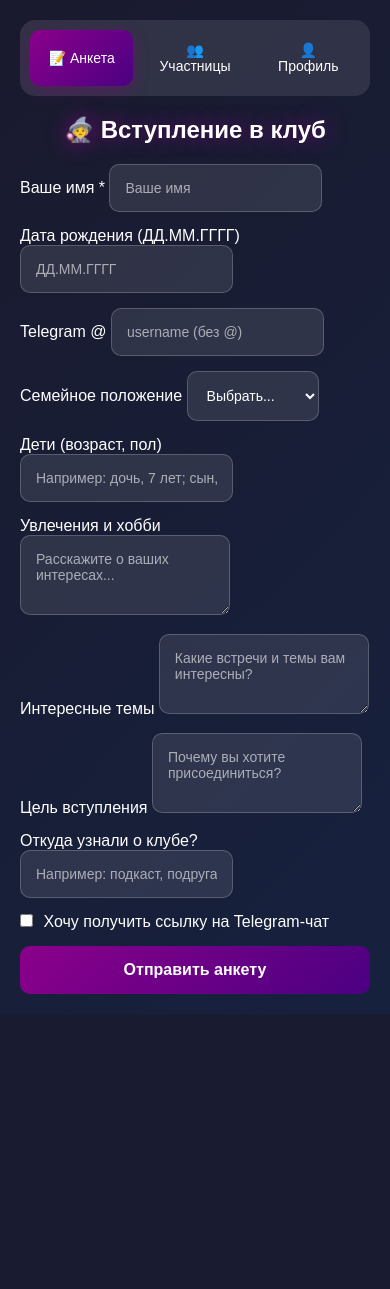
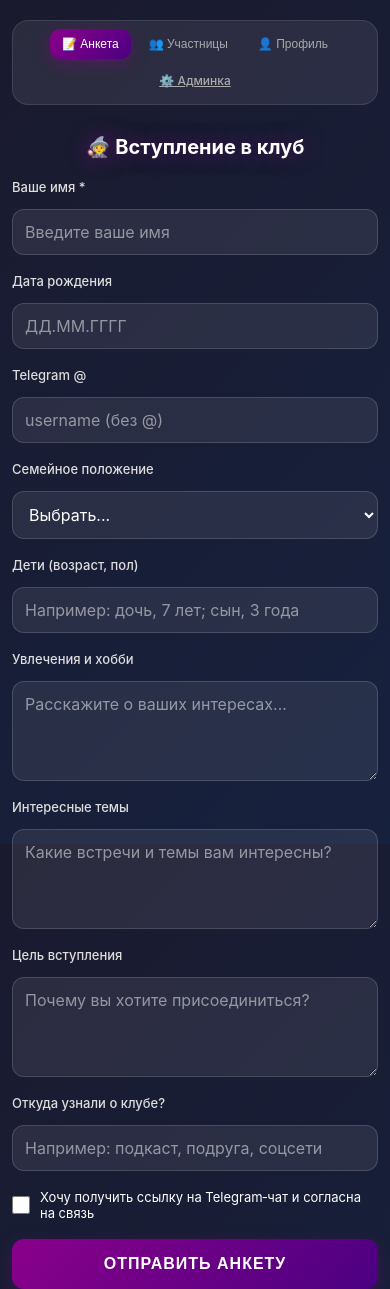
Before and after one commit to timka191010/witch-bot-update, a Flask app: page / in a window 390 px wide. Before the commit the page ends 1014 px from the top, so only its background shows below. Run offline with Flask 3, Linux system fonts and the light colour scheme.

Commit message:
Update index.html

```diff
--- a/api/templates/index.html
+++ b/api/templates/index.html
@@ -11,50 +11,94 @@
             box-sizing: border-box;
         }
 
+        html, body {
+            width: 100%;
+            height: 100%;
+        }
+
         body {
-            font-family: 'Arial', sans-serif;
+            font-family: -apple-system, BlinkMacSystemFont, 'Segoe UI', 'Arial', sans-serif;
             background: linear-gradient(135deg, #1a1a2e 0%, #16213e 100%);
             color: #fff;
             min-height: 100vh;
+            padding: 20px 0 40px 0;
         }
 
         .container {
-            max-width: 600px;
+            max-width: 900px;
             margin: 0 auto;
-            padding: 20px;
+            padding: 0 20px;
         }
 
-        /* Навигация */
+        /* === НАВИГАЦИЯ === */
         .tabs {
             display: flex;
             gap: 10px;
-            margin-bottom: 20px;
-            background: rgba(255, 255, 255, 0.1);
-            padding: 10px;
-            border-radius: 15px;
+            margin-bottom: 30px;
+            background: rgba(255, 255, 255, 0.08);
+            padding: 12px;
+            border-radius: 16px;
+            border: 1px solid rgba(255, 255, 255, 0.1);
+            flex-wrap: wrap;
+            justify-content: center;
+            align-items: center;
         }
 
         .tab {
-            flex: 1;
-            padding: 12px;
+            padding: 12px 20px;
             background: transparent;
             border: none;
-            color: #fff;
+            color: #aaa;
             cursor: pointer;
             border-radius: 10px;
             font-size: 14px;
-            transition: all 0.3s;
+            transition: all 0.2s ease;
+            font-weight: 500;
+            white-space: nowrap;
+        }
+
+        .tab:hover {
+            background: rgba(255, 255, 255, 0.05);
+            color: #ddd;
         }
 
         .tab.active {
             background: linear-gradient(135deg, #8B008B, #4B0082);
+            color: #fff;
             box-shadow: 0 4px 15px rgba(139, 0, 139, 0.4);
         }
 
-        /* Вкладки контента */
+        .admin-btn {
+            margin-left: auto;
+            font-size: 12px;
+            color: #aaa;
+        }
+
+        .admin-btn:hover {
+            color: #ddd;
+        }
+
+        @media (max-width: 768px) {
+            .tabs {
+                gap: 8px;
+            }
+
+            .tab {
+                padding: 10px 14px;
+                font-size: 13px;
+            }
+
+            .admin-btn {
+                margin-left: 0;
+                width: 100%;
+                text-align: center;
+            }
+        }
+
+        /* === КОНТЕНТ === */
         .tab-content {
             display: none;
-            animation: fadeIn 0.3s;
+            animation: fadeIn 0.3s ease-in-out;
         }
 
         .tab-content.active {
@@ -62,118 +106,228 @@
         }
 
         @keyframes fadeIn {
-            from { opacity: 0; transform: translateY(10px); }
-            to { opacity: 1; transform: translateY(0); }
+            from {
+                opacity: 0;
+                transform: translateY(10px);
+            }
+            to {
+                opacity: 1;
+                transform: translateY(0);
+            }
         }
 
         h1 {
             text-align: center;
-            margin-bottom: 20px;
-            font-size: 24px;
-            text-shadow: 0 0 20px rgba(139, 0, 139, 0.8);
+            margin-bottom: 30px;
+            font-size: 28px;
+            text-shadow: 0 0 20px rgba(139, 0, 139, 0.6);
+            color: #fff;
         }
 
-        /* Форма */
-        form {
-            display: flex;
-            flex-direction: column;
-            gap: 15px;
+        /* === ФОРМА === */
+        .form-wrapper {
+            display: grid;
+            gap: 18px;
         }
 
-        input, textarea, select {
+        .form-row {
+            display: grid;
+            grid-template-columns: 1fr 1.5fr;
+            gap: 20px;
+            align-items: flex-start;
+        }
+
+        .form-row label {
+            padding-top: 15px;
+            font-size: 14px;
+            color: #ddd;
+            font-weight: 500;
+        }
+
+        .form-row input,
+        .form-row textarea,
+        .form-row select {
             padding: 15px;
-            background: rgba(255, 255, 255, 0.1);
-            border: 1px solid rgba(255, 255, 255, 0.2);
-            border-radius: 10px;
+            background: rgba(255, 255, 255, 0.08);
+            border: 1px solid rgba(255, 255, 255, 0.15);
+            border-radius: 12px;
             color: #fff;
             font-size: 14px;
             font-family: inherit;
+            transition: all 0.2s ease;
         }
 
-        input::placeholder, textarea::placeholder {
-            color: rgba(255, 255, 255, 0.6);
-        }
-
-        textarea {
-            min-height: 80px;
+        .form-row textarea {
+            grid-column: 2;
+            min-height: 100px;
             resize: vertical;
         }
 
+        .form-row input:focus,
+        .form-row textarea:focus,
+        .form-row select:focus {
+            outline: none;
+            background: rgba(255, 255, 255, 0.12);
+            border-color: rgba(139, 0, 139, 0.8);
+            box-shadow: 0 0 8px rgba(139, 0, 139, 0.4);
+        }
+
+        .form-row input::placeholder,
+        .form-row textarea::placeholder {
+            color: rgba(255, 255, 255, 0.5);
+        }
+
+        /* Чекбокс */
+        .checkbox-row {
+            grid-column: 1 / -1;
+            display: flex;
+            align-items: center;
+            gap: 10px;
+        }
+
+        .checkbox-row input[type="checkbox"] {
+            width: 18px;
+            height: 18px;
+            cursor: pointer;
+            flex-shrink: 0;
+        }
+
+        .checkbox-row label {
+            padding-top: 0 !important;
+            margin: 0;
+            font-weight: 400;
+            font-size: 13px;
+        }
+
+        /* Кнопка отправить */
         .btn-submit {
-            padding: 15px;
+            grid-column: 1 / -1;
+            padding: 16px;
             background: linear-gradient(135deg, #8B008B, #4B0082);
             border: none;
-            border-radius: 10px;
+            border-radius: 12px;
             color: #fff;
             font-size: 16px;
             font-weight: bold;
             cursor: pointer;
-            transition: transform 0.2s;
+            transition: all 0.2s ease;
+            box-shadow: 0 4px 15px rgba(139, 0, 139, 0.3);
+            text-transform: uppercase;
+            letter-spacing: 1px;
         }
 
         .btn-submit:hover {
             transform: translateY(-2px);
-            box-shadow: 0 5px 20px rgba(139, 0, 139, 0.5);
+            box-shadow: 0 6px 20px rgba(139, 0, 139, 0.5);
+            background: linear-gradient(135deg, #9B109B, #5B1092);
         }
 
         .btn-submit:active {
             transform: scale(0.98);
         }
 
-        /* Участницы */
+        /* Сообщения */
+        .success-message,
+        .error-message {
+            padding: 15px;
+            border-radius: 12px;
+            margin-bottom: 20px;
+            display: none;
+            font-weight: 500;
+            text-align: center;
+        }
+
+        .success-message {
+            background: rgba(0, 200, 100, 0.15);
+            color: #00FF88;
+            border: 1px solid rgba(0, 255, 100, 0.4);
+        }
+
+        .error-message {
+            background: rgba(255, 100, 100, 0.15);
+            color: #FF6B6B;
+            border: 1px solid rgba(255, 100, 100, 0.4);
+        }
+
+        /* === УЧАСТНИЦЫ === */
         .members-grid {
             display: flex;
             flex-direction: column;
-            gap: 15px;
+            gap: 16px;
         }
 
         .member-card {
-            background: rgba(255, 255, 255, 0.1);
+            background: rgba(255, 255, 255, 0.08);
             padding: 20px;
-            border-radius: 15px;
+            border-radius: 14px;
             display: flex;
-            gap: 15px;
-            align-items: center;
-            transition: transform 0.2s;
+            gap: 18px;
+            align-items: flex-start;
+            transition: all 0.2s ease;
+            border: 1px solid rgba(255, 255, 255, 0.1);
         }
 
         .member-card:hover {
-            transform: translateY(-2px);
-            background: rgba(255, 255, 255, 0.15);
+            transform: translateY(-3px);
+            background: rgba(255, 255, 255, 0.12);
+            border-color: rgba(139, 0, 139, 0.5);
+            box-shadow: 0 8px 20px rgba(139, 0, 139, 0.3);
         }
 
         .member-emoji {
-            font-size: 40px;
-            min-width: 50px;
+            font-size: 48px;
+            min-width: 60px;
             text-align: center;
+            flex-shrink: 0;
+        }
+
+        .member-info {
+            flex: 1;
         }
 
         .member-info h3 {
             font-size: 18px;
-            margin-bottom: 5px;
+            margin-bottom: 8px;
+            color: #fff;
         }
 
         .member-title {
             color: #FFD700;
             font-weight: bold;
-            margin-bottom: 5px;
+            margin-bottom: 8px;
+            font-size: 14px;
         }
 
         .member-role {
-            font-size: 12px;
+            font-size: 13px;
             color: rgba(255, 255, 255, 0.7);
+            margin-bottom: 4px;
         }
 
-        /* Профиль */
+        .loading {
+            text-align: center;
+            color: #FFD700;
+            padding: 60px 20px;
+            font-size: 16px;
+        }
+
+        /* === ПРОФИЛЬ === */
         .profile-info {
-            background: rgba(255, 255, 255, 0.1);
-            padding: 20px;
-            border-radius: 15px;
+            background: rgba(255, 255, 255, 0.08);
+            padding: 24px;
+            border-radius: 14px;
+            border: 1px solid rgba(255, 255, 255, 0.1);
         }
 
         .profile-info p {
-            padding: 10px 0;
-            border-bottom: 1px solid rgba(255, 255, 255, 0.1);
+            padding: 12px 0;
+            border-bottom: 1px solid rgba(255, 255, 255, 0.08);
+            font-size: 15px;
+            line-height: 1.6;
+        }
+
+        .profile-info p:last-child {
+            border-bottom: none;
         }
 
         .status-pending {
@@ -191,30 +345,75 @@
             font-weight: bold;
         }
 
-        .success-message {
-            background: rgba(0, 255, 0, 0.1);
-            color: #00FF00;
-            padding: 15px;
-            border-radius: 10px;
-            margin-bottom: 15px;
-            display: none;
-            border: 1px solid rgba(0, 255, 0, 0.3);
+        /* === АДАПТИВ === */
+        @media (max-width: 768px) {
+            .container {
+                padding: 0 15px;
+            }
+
+            h1 {
+                font-size: 22px;
+                margin-bottom: 20px;
+            }
+
+            .form-row {
+                grid-template-columns: 1fr;
+                gap: 8px;
+            }
+
+            .form-row label {
+                padding-top: 0;
+                margin-bottom: 6px;
+            }
+
+            .form-row textarea {
+                grid-column: 1;
+            }
+
+            .form-row input,
+            .form-row textarea,
+            .form-row select {
+                padding: 12px;
+                font-size: 16px;
+            }
+
+            .member-card {
+                padding: 15px;
+                gap: 12px;
+            }
+
+            .member-emoji {
+                font-size: 36px;
+                min-width: 48px;
+            }
+
+            .member-info h3 {
+                font-size: 16px;
+            }
         }
 
-        .error-message {
-            background: rgba(255, 0, 0, 0.1);
-            color: #FF4444;
-            padding: 15px;
-            border-radius: 10px;
-            margin-bottom: 15px;
-            display: none;
-            border: 1px solid rgba(255, 0, 0, 0.3);
-        }
+        @media (max-width: 480px) {
+            .container {
+                padding: 0 12px;
+            }
 
-        .loading {
-            text-align: center;
-            color: #FFD700;
-            padding: 20px;
+            .tabs {
+                gap: 6px;
+                padding: 8px;
+            }
+
+            .tab {
+                padding: 8px 12px;
+                font-size: 12px;
+            }
+
+            h1 {
+                font-size: 20px;
+            }
+
+            .form-row label {
+                font-size: 13px;
+            }
         }
     </style>
 </head>
@@ -225,31 +424,32 @@
         <button class="tab active" onclick="switchTab('form', this)">📝 Анкета</button>
         <button class="tab" onclick="switchTab('members', this)">👥 Участницы</button>
         <button class="tab" onclick="switchTab('profile', this)">👤 Профиль</button>
+        <a href="/admin" class="tab admin-btn">⚙️ Админка</a>
     </div>
 
     <!-- АНКЕТА -->
     <div id="form" class="tab-content active">
         <h1>🧙‍♀️ Вступление в клуб</h1>
-        <div class="success-message" id="successMsg">✅ Ваша анкета отправлена! Администратор свяжется с вами.</div>
+        <div class="success-message" id="successMsg">✅ Ваша анкета отправлена!</div>
         <div class="error-message" id="errorMsg"></div>
 
-        <form id="surveyForm">
-            <div>
+        <form id="surveyForm" class="form-wrapper">
+            <div class="form-row">
                 <label>Ваше имя *</label>
-                <input type="text" name="name" placeholder="Ваше имя" required>
+                <input type="text" name="name" placeholder="Введите ваше имя" required>
             </div>
 
-            <div>
-                <label>Дата рождения (ДД.ММ.ГГГГ)</label>
+            <div class="form-row">
+                <label>Дата рождения</label>
                 <input type="text" id="birthDate" name="birthDate" placeholder="ДД.ММ.ГГГГ" maxlength="10">
             </div>
 
-            <div>
+            <div class="form-row">
                 <label>Telegram @</label>
                 <input type="text" name="telegramUsername" placeholder="username (без @)">
             </div>
 
-            <div>
+            <div class="form-row">
                 <label>Семейное положение</label>
                 <select name="familyStatus">
                     <option value="">Выбрать...</option>
@@ -259,36 +459,34 @@
                 </select>
             </div>
 
-            <div>
+            <div class="form-row">
                 <label>Дети (возраст, пол)</label>
                 <input type="text" name="children" placeholder="Например: дочь, 7 лет; сын, 3 года">
             </div>
 
-            <div>
+            <div class="form-row">
                 <label>Увлечения и хобби</label>
                 <textarea name="interests" placeholder="Расскажите о ваших интересах..."></textarea>
             </div>
 
-            <div>
+            <div class="form-row">
                 <label>Интересные темы</label>
                 <textarea name="topics" placeholder="Какие встречи и темы вам интересны?"></textarea>
             </div>
 
-            <div>
+            <div class="form-row">
                 <label>Цель вступления</label>
                 <textarea name="goals" placeholder="Почему вы хотите присоединиться?"></textarea>
             </div>
 
-            <div>
+            <div class="form-row">
                 <label>Откуда узнали о клубе?</label>
                 <input type="text" name="source" placeholder="Например: подкаст, подруга, соцсети">
             </div>
 
-            <div>
-                <label style="font-weight:400;">
-                    <input type="checkbox" name="useTelegram" value="yes" style="width:auto; margin-right:6px;">
-                    Хочу получить ссылку на Telegram‑чат
-                </label>
+            <div class="checkbox-row">
+                <input type="checkbox" id="useTelegram" name="useTelegram" value="yes">
+                <label for="useTelegram">Хочу получить ссылку на Telegram‑чат и согласна на связь</label>
             </div>
 
             <button type="submit" class="btn-submit">Отправить анкету</button>
@@ -315,32 +513,27 @@
 <script>
     // Переключение вкладок
     function switchTab(tabId, btn) {
-        // Скрываем все
         document.querySelectorAll('.tab-content').forEach(el => el.classList.remove('active'));
-        document.querySelectorAll('.tab').forEach(el => el.classList.remove('active'));
+        document.querySelectorAll('.tab:not(.admin-btn)').forEach(el => el.classList.remove('active'));
 
-        // Показываем выбранную
         document.getElementById(tabId).classList.add('active');
         btn.classList.add('active');
 
-        // Загружаем члены если кликнули на вкладку
         if (tabId === 'members') {
             loadMembers();
         }
     }
 
-    // Загрузка участниц из JSON
+    // Загрузка участниц
     async function loadMembers() {
         const container = document.getElementById('membersList');
         try {
             const res = await fetch('/members.json');
             const membersObj = await res.json();
-
-            // Преобразуем объект в массив
             const members = Object.values(membersObj);
 
             if (members.length === 0) {
-                container.innerHTML = '<p class="loading">Участниц пока нет</p>';
+                container.innerHTML = '<div class="loading">Участниц пока нет</div>';
                 return;
             }
 
@@ -360,12 +553,12 @@
                 container.appendChild(card);
             });
         } catch (error) {
-            console.error('Ошибка загрузки:', error);
-            container.innerHTML = '<p class="error-message">❌ Ошибка загрузки участниц</p>';
+            console.error('Ошибка:', error);
+            container.innerHTML = '<div class="loading">❌ Ошибка загрузки</div>';
         }
     }
 
-    // Автоточки в дату рождения
+    // Автоточки в дату
     document.getElementById('birthDate').addEventListener('input', (e) => {
         let v = e.target.value.replace(/\D/g, '');
         if (v.length > 8) v = v.slice(0, 8);
@@ -412,7 +605,7 @@
                 }, 4000);
             } else {
                 const error = await response.json();
-                document.getElementById('errorMsg').textContent = '❌ ' + (error.error || 'Ошибка сервера');
+                document.getElementById('errorMsg').textContent = '❌ ' + (error.error || 'Ошибка');
                 document.getElementById('errorMsg').style.display = 'block';
             }
         } catch (error) {
@@ -421,7 +614,7 @@
         }
     });
 
-    // Загружаем при загрузке страницы
+    // Загружаем при загрузке
     loadMembers();
 </script>
 </body>
```
